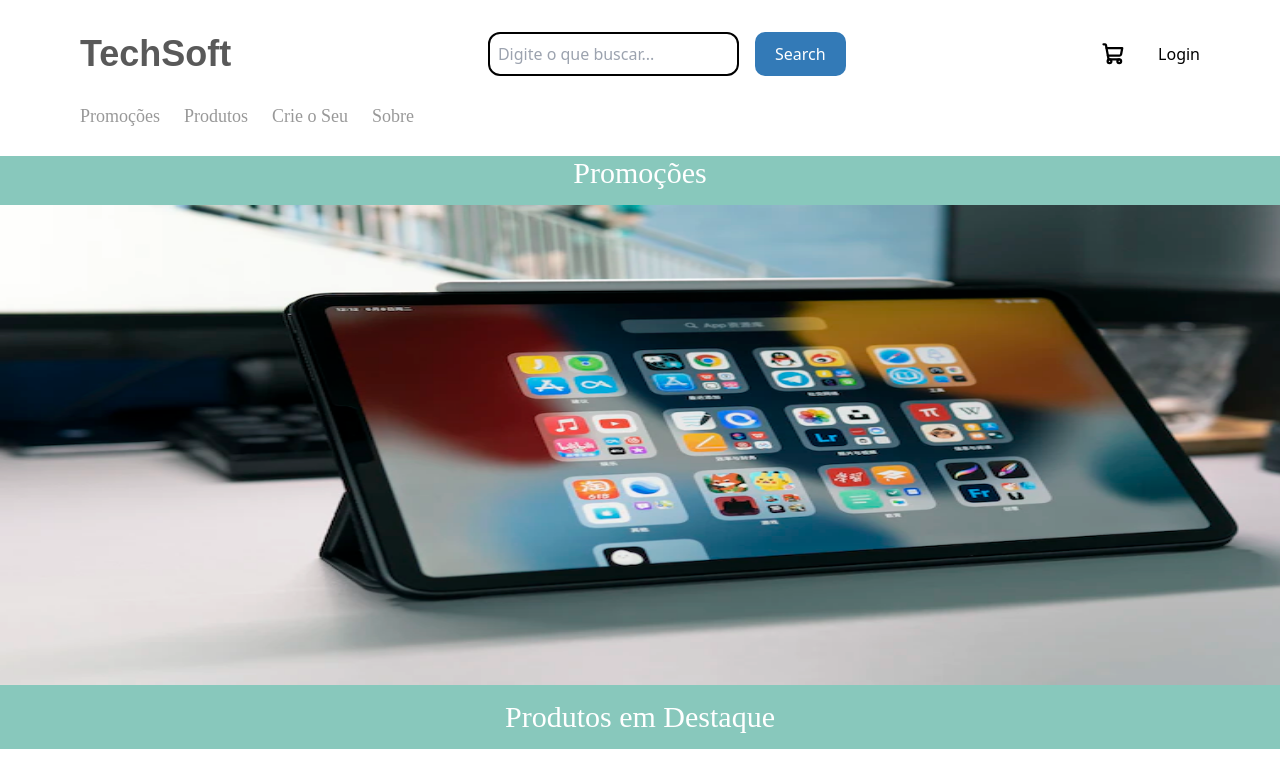
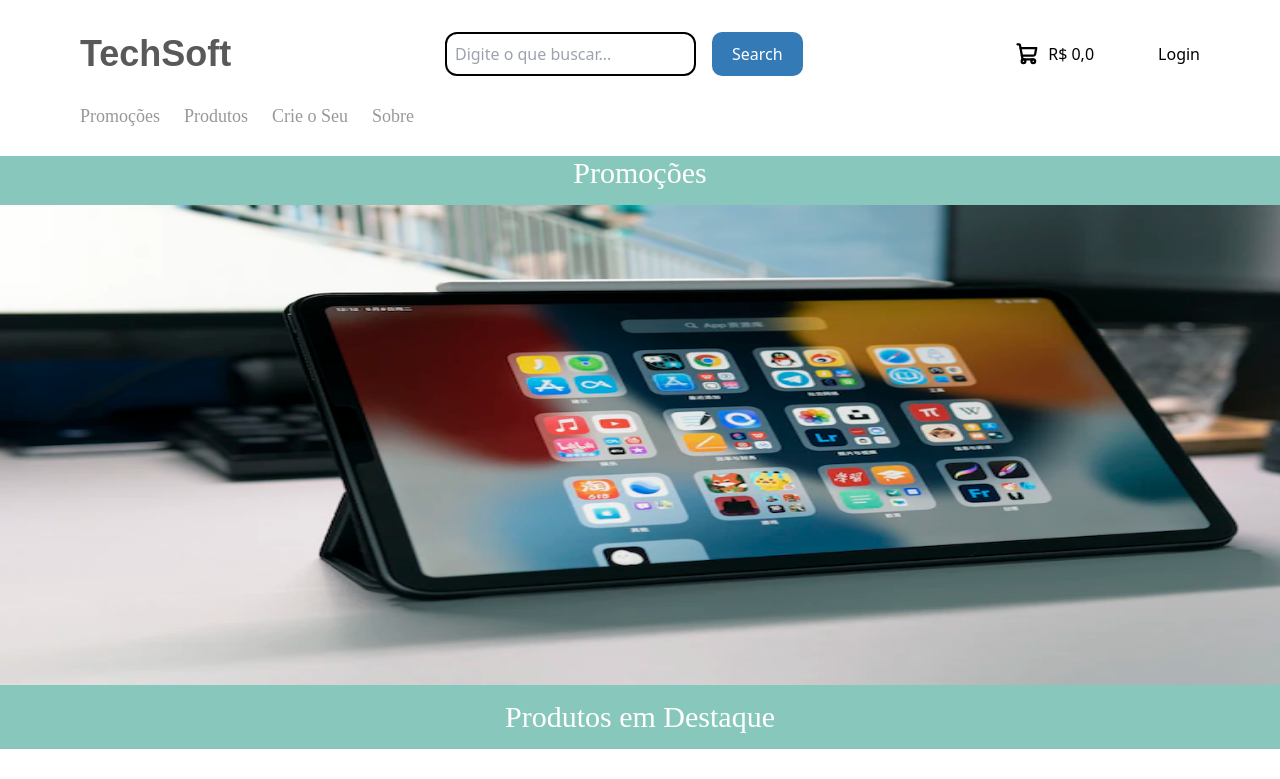
Before and after one commit to Alerrando/Ecommerce, a React (Vite) app: page / in a window 1280 px wide. Shown: the top 779 px of the page. Built offline with nearby package versions, Linux system fonts and the light colour scheme.

Commit message:
disappearing login when loggin in

```diff
--- a/src/components/Home/Header/index.tsx
+++ b/src/components/Home/Header/index.tsx
@@ -13,8 +13,6 @@ import { ShopContext } from '../../../context/shopContext';
 export function Header() {
   const [menu, setMenu] = useState("hidden");
   const { user } = useContext(ShopContext);
-
-  console.log(user)
 
   function handleMenu() {
     menu == "block" ? setMenu("hidden") : setMenu("block");
@@ -39,9 +37,14 @@ export function Header() {
           </button>
         </div>
 
-        <div className="text-center gap-8 flex absolute top-[11%] md:relative">
-          <ShoppingCart size={24} weight="bold" />
-          <Link to="/login">Login</Link>
+        <div className="text-center gap-16 flex absolute top-[11%] md:relative">
+          <div className="flex items-center justify-between gap-2">
+            <ShoppingCart size={24} weight="bold" />
+            <span>R$ 0,0</span>
+          </div>
+          { user.length == 0 ? (
+            <Link to="/login" className="">Login</Link>
+          ) : null }
         </div>
 
         <List
--- a/src/components/Login/Main/index.tsx
+++ b/src/components/Login/Main/index.tsx
@@ -53,7 +53,7 @@ export function Main() {
 
               <button
                 type="submit"
-                className="px-4 py-1 bg-blue-700 text-white"
+                className="px-4 py-1 bg-blue-700 text-white cursor-pointer"
               >
                 Login
               </button>
--- a/src/components/Register/Main/index.tsx
+++ b/src/components/Register/Main/index.tsx
@@ -97,7 +97,7 @@ export function Main() {
 
               <button
                 type="submit"
-                className="px-4 py-1 bg-blue-700 text-white"
+                className="px-4 py-1 bg-blue-700 text-white cursor-pointer"
               >
                 Registrar
               </button>
```
